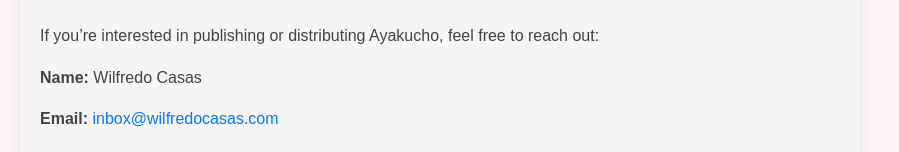
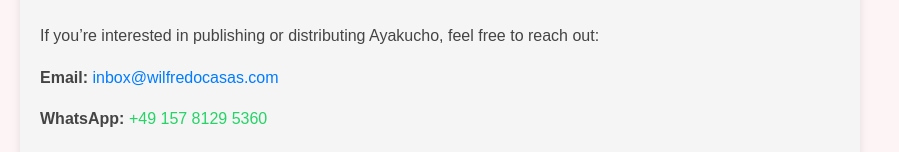
Before and after one commit to Wilfredoo/personal3.0, a React (Create React App) app: page /ayakucho in a window 1280 px wide. Shown: the part 609-761 px from the top of the page, without its empty margins (0-899 px from the left). Built offline with nearby package versions, Linux system fonts and the light colour scheme; a web font is replaced by a local one.

Commit message:
fix copy ayakucho

```diff
--- a/src/components/AyakuchoSellsheet/AyakuchoSellSheet.js
+++ b/src/components/AyakuchoSellsheet/AyakuchoSellSheet.js
@@ -71,7 +71,7 @@ const SellSheet = () => {
         <h3 onClick={() => setShowDemons(!showDemons)}>Demons of Peru {showDemons ? '▲' : '▼'}</h3>
         {showDemons && (
           <Paragraph>
-            Inspired by Peruvian folklore and demonology, the game immerses players in a mystical world filled with eerie creatures, fear and wonder, for ancient spirits and supernatural events.
+            Inspired by Peruvian folklore and demonology, the game immerses players in a mystical world filled with eerie creatures, fear and wonder, ancient spirits and supernatural events.
           </Paragraph>
         )}
       </Section>
@@ -124,7 +124,6 @@ const SellSheet = () => {
 
       <Section>
         <Paragraph>If you’re interested in publishing or distributing Ayakucho, feel free to reach out:</Paragraph>
-        <Paragraph><strong>Name:</strong> Wilfredo Casas</Paragraph>
         <Paragraph><strong>Email:</strong> <ContactLink href="mailto:inbox@wilfredocasas.com">inbox@wilfredocasas.com</ContactLink></Paragraph>
         <Paragraph><strong>WhatsApp:</strong> <WhatsAppLink href="https://wa.me/4915781295360?text=Hi%20Wilfredo%2C%20I%20came%20across%20Ayakucho%20and%20I%20think%20it%27s%20an%20amazing%20concept!%20Let%27s%20discuss%20how%20we%20can%20work%20together%20to%20bring%20this%20game%20to%20a%20wider%20audience." target="_blank">+49 157 8129 5360</WhatsAppLink></Paragraph>
       </Section>
--- a/src/components/TheWoodlandsSellsheet/TheWoodlandsSellSheet.js
+++ b/src/components/TheWoodlandsSellsheet/TheWoodlandsSellSheet.js
@@ -72,7 +72,6 @@ const SellSheet = () => {
 
       <Section>
         <Paragraph>If you're interested in publishing or distributing The Woodlands, feel free to reach out:</Paragraph>
-        <Paragraph><strong>Name:</strong> Wilfredo Casas</Paragraph>
         <Paragraph><strong>Email:</strong> <ContactLink href="mailto:inbox@wilfredocasas.com">inbox@wilfredocasas.com</ContactLink></Paragraph>
         <Paragraph><strong>WhatsApp:</strong> <WhatsAppLink href="https://wa.me/4915781295360?text=Hi%20Wilfredo%2C%20I%20came%20across%20The%20Woodlands%20and%20I%20think%20it%27s%20an%20amazing%20concept!%20Let%27s%20discuss%20how%20we%20can%20work%20together%20to%20bring%20this%20game%20to%20a%20wider%20audience." target="_blank">+49 157 8129 5360</WhatsAppLink></Paragraph>
       </Section>
```
